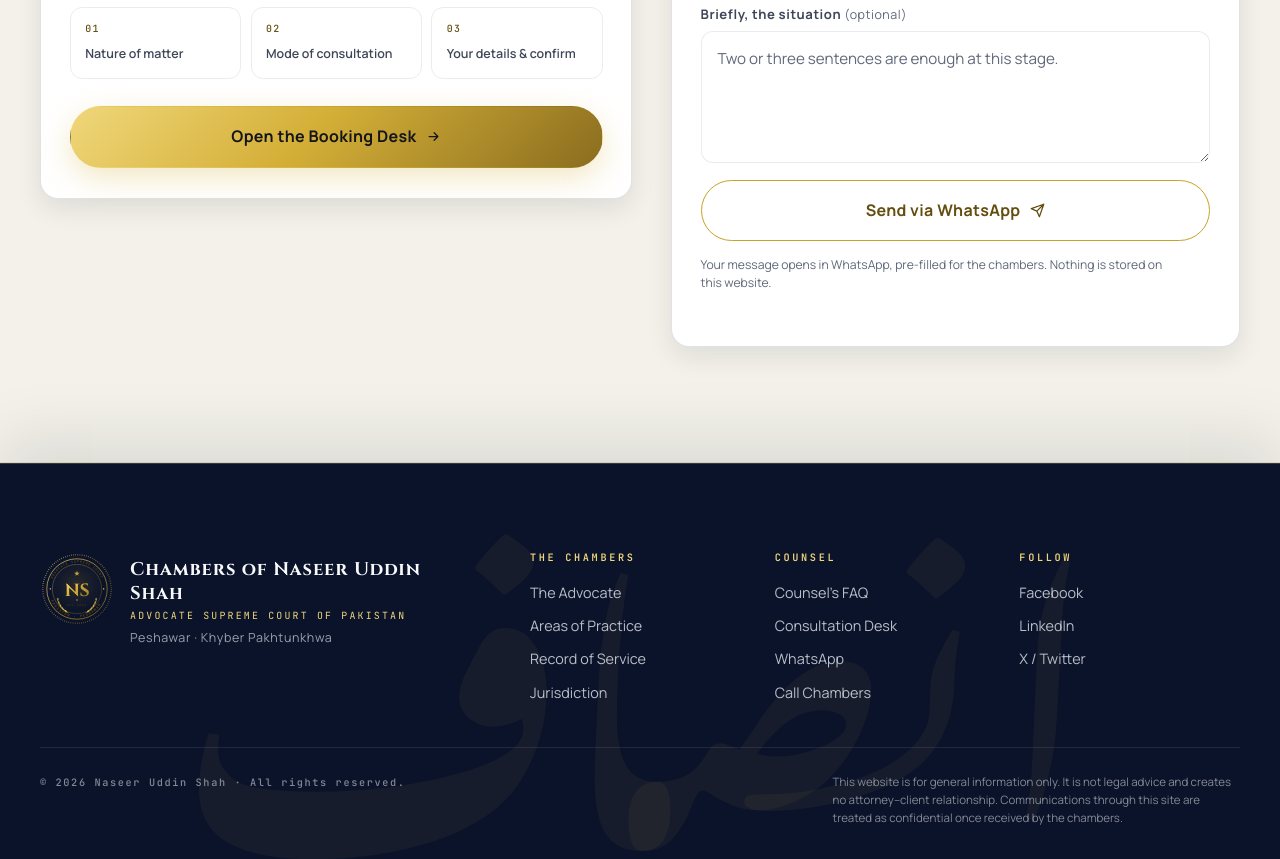
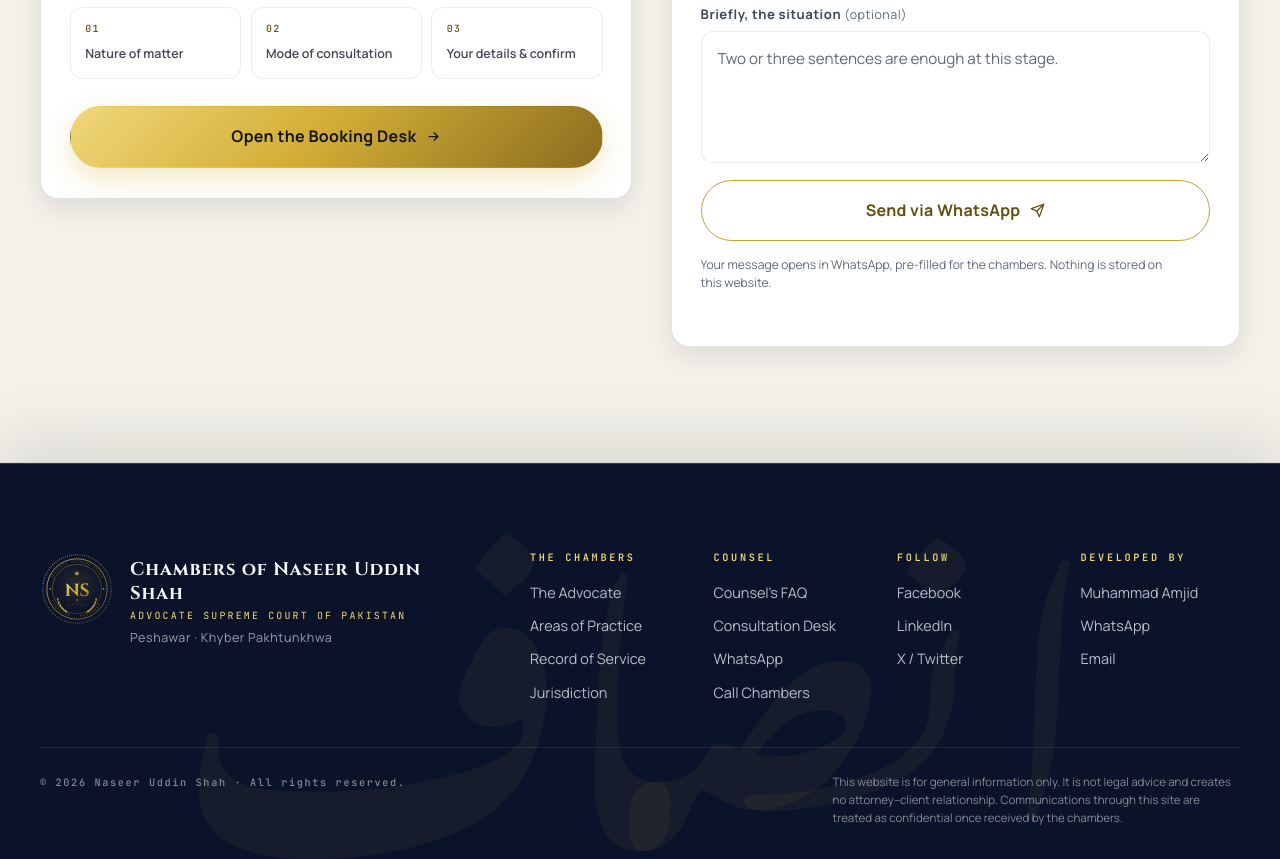
Before and after one commit to AmjidOfficial/Advocate.Naseeruddinshah, a plain HTML site: page index.html in a window 1280 px wide. Shown: the part 9698-10557 px from the top of the page. Drawn offline with Linux system fonts and the light colour scheme; animation ran at ten frames a second; a web font is replaced by a local one.

Commit message:
Add developer contact to site footer
Co-authored-by: Copilot <223556219+Copilot@users.noreply.github.com>

```diff
--- a/CSS/style.css
+++ b/CSS/style.css
@@ -1993,8 +1993,9 @@ a.channel:hover .channel-arrow { opacity: 1; transform: none; }
 .footer-brand span { font-size: .78rem; color: #9AA0AA; letter-spacing: .05em; }
 .footer-brand span:first-of-type { color: #F0D77B; font-family: var(--font-mono); font-size: .62rem; letter-spacing: .22em; text-transform: uppercase; }
 
-.footer-nav { display: grid; grid-template-columns: repeat(3, 1fr); gap: 1.5rem; }
+.footer-nav { display: grid; grid-template-columns: repeat(4, minmax(0, 1fr)); gap: 1.5rem; }
 .footer-col { display: flex; flex-direction: column; gap: .55rem; }
+.footer-developer { font-size: .9rem; color: #B9BEC7; }
 .footer-col h4 {
   font-family: var(--font-mono);
   font-size: .64rem;
--- a/index.html
+++ b/index.html
@@ -852,6 +852,12 @@
           <a href="https://pk.linkedin.com/in/naseer-uddin-shah-9787a41b5" target="_blank" rel="noopener">LinkedIn</a>
           <a href="https://twitter.com/NaseerU23895223" target="_blank" rel="noopener">X / Twitter</a>
         </div>
+        <div class="footer-col">
+          <h4 class="mono">DEVELOPED BY</h4>
+          <span class="footer-developer">Muhammad Amjid</span>
+          <a href="https://wa.me/923149198403" target="_blank" rel="noopener">WhatsApp</a>
+          <a href="mailto:amjid.psh@gmail.com">Email</a>
+        </div>
       </nav>
     </div>
 
--- a/sw.js
+++ b/sw.js
@@ -1,4 +1,4 @@
-const CACHE_NAME = "chambers-app-v1";
+const CACHE_NAME = "chambers-app-v2";
 const APP_SHELL = [
   "/",
   "/manifest.json",
```
Also changed, not shown: README.md.
